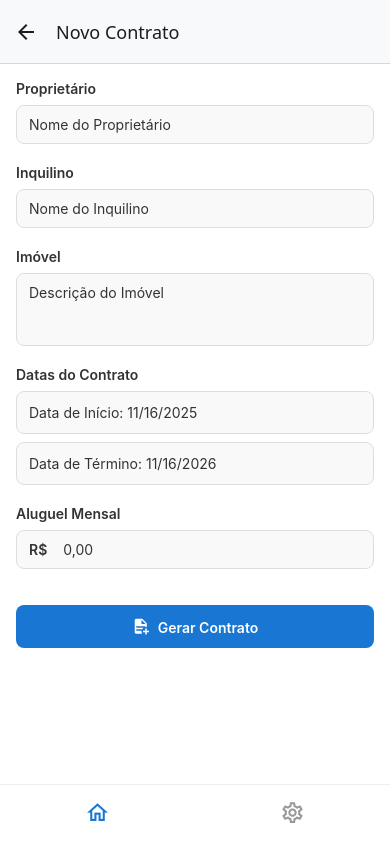
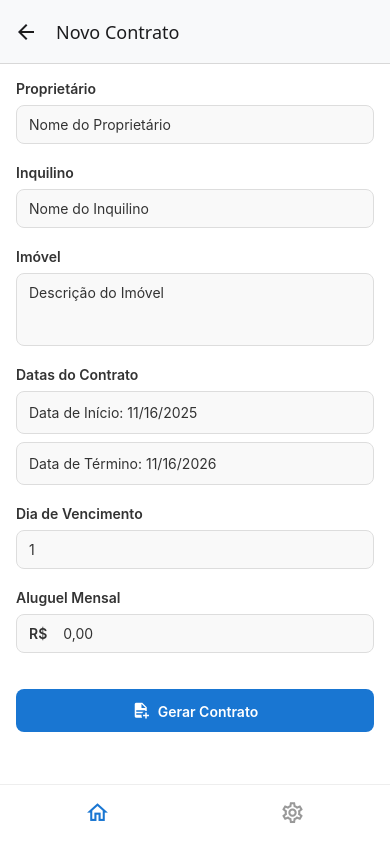
Before and after one commit to WilliamRobertF/lease-contract-app, a React Native app: screen /ContractForm in a window 390 px wide. Built offline with nearby package versions, Linux system fonts and the light colour scheme.

Commit message:
fix: make clause 2 dynamic with START_DATE and END_DATE, add dueDay field to form, fix removeClauseTitles function

```diff
--- a/src/screens/ContractFormScreen.tsx
+++ b/src/screens/ContractFormScreen.tsx
@@ -44,6 +44,9 @@ const validationSchema = Yup.object().shape({
       const num = parseFloat(value.replace(',', '.'));
       return num > 0;
     }),
+  dueDay: Yup.number()
+    .min(1, 'Due day must be between 1 and 31')
+    .max(31, 'Due day must be between 1 and 31'),
 });
 
 const initialValues: ContractData = {
@@ -256,6 +259,30 @@ export default function ContractFormScreen() {
                 </View>
 
                 <View style={styles.section}>
+                  <Text style={styles.sectionTitle}>{t('dueDay') || 'Vencimento do Aluguel'}</Text>
+                  <TextInput
+                    style={[
+                      styles.input,
+                      touched.dueDay && errors.dueDay
+                        ? styles.inputError
+                        : undefined,
+                    ]}
+                    placeholder="1-31"
+                    value={String(values.dueDay || 1)}
+                    onChangeText={(text) => {
+                      const num = parseInt(text) || 1;
+                      if (num >= 1 && num <= 31) {
+                        setFieldValue('dueDay', num);
+                      }
+                    }}
+                    keyboardType="number-pad"
+                  />
+                  {touched.dueDay && errors.dueDay && (
+                    <Text style={styles.errorText}>{errors.dueDay}</Text>
+                  )}
+                </View>
+
+                <View style={styles.section}>
                   <Text style={styles.sectionTitle}>{t('monthlyRent')}</Text>
                   <View style={styles.inputWithPrefix}>
                     <Text style={styles.inputPrefix}>R$</Text>
@@ -268,8 +295,7 @@ export default function ContractFormScreen() {
                           : undefined,
                       ]}
                       placeholder="0,00"
-                      keyboardType="default"
-                      value={String(values.monthlyRent || '0,00')}
+                      value={values.monthlyRent}
                       onChangeText={(text) => {
                         setFieldValue('monthlyRent', text || '0,00');
                       }}
--- a/src/utils/contractFormatter.ts
+++ b/src/utils/contractFormatter.ts
@@ -64,9 +64,9 @@ export function formatContract(data: ContractDataForFormat, allClauses: Clause[]
   values['START_DATE'] = data.startDate ? format(data.startDate, 'dd/MM/yyyy') : '';
   values['END_DATE'] = data.endDate ? format(data.endDate, 'dd/MM/yyyy') : '';
 
-  // Always include clauses 1 and 2, then add the rest from template
-  const mandatoryClauseIds = ['clause-1', 'clause-2'];
-  const allClauseIds = [...new Set([...mandatoryClauseIds, ...data.template.clauseIds])];
+  // Always include clauses marked as obligatory, then add the ones from template
+  const obligatoryClauses = allClauses.filter(c => c.category === 'obligatory').map(c => c.id);
+  const allClauseIds = [...new Set([...obligatoryClauses, ...data.template.clauseIds])];
 
   const selectedClauses: Clause[] = allClauseIds
     .map((id) => allClauses.find((c) => c.id === id))
@@ -94,19 +94,8 @@ export function formatContract(data: ContractDataForFormat, allClauses: Clause[]
   return clausesText;
 }
 
-// Remove clause titles from formatted contract text, keeping only "CLÁUSULA X:"
+// This function is kept for backward compatibility but is now a no-op
+// since clause titles are already removed during formatting
 export function removeClauseTitles(formattedText: string): string {
-  return formattedText
-    .split('\n')
-    .map((line: string) => {
-      const trimmed = line.trim();
-      // Match lines like "CLÁUSULA PRIMEIRA: SEÚNGA - PRAZO DE LOCAÇÃO"
-      const match = trimmed.match(/^(CLÁUSULA\s+[A-ZÁÉÍÓÚ\s]+):\s+.+/);
-      if (match) {
-        // Return just "CLÁUSULA PRIMEIRA:"
-        return match[1] + ':';
-      }
-      return line;
-    })
-    .join('\n');
+  return formattedText;
 }
--- a/src/utils/defaultClauses.ts
+++ b/src/utils/defaultClauses.ts
@@ -11,7 +11,7 @@ export const DEFAULT_CLAUSES: Clause[] = [
     id: 'clause-2',
     title: 'Segunda - Prazo da Locação',
     category: 'obligatory',
-    content: `O prazo da locação é de 01 ano, iniciando-se em 10 (dez) de agosto de 2025 e a terminar em 10 (dez) de agosto de 2026, independentemente de aviso, notificação ou interpelação judicial ou mesmo extrajudicial.`,
+    content: `O prazo da locação inicia-se em ${"{START_DATE}"} e termina em ${"{END_DATE}"}, independentemente de aviso, notificação ou interpelação judicial ou mesmo extrajudicial.`,
   },
   {
     id: 'clause-3',
```
